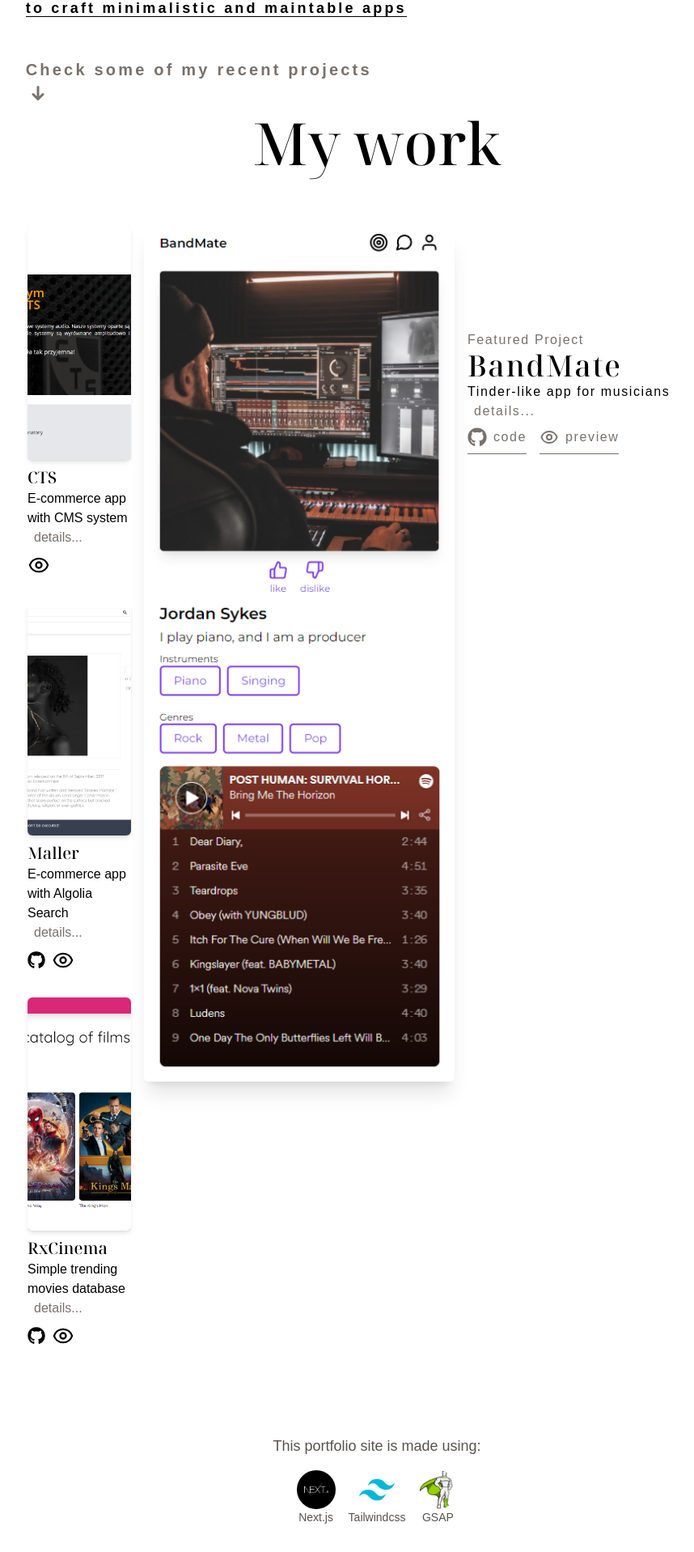
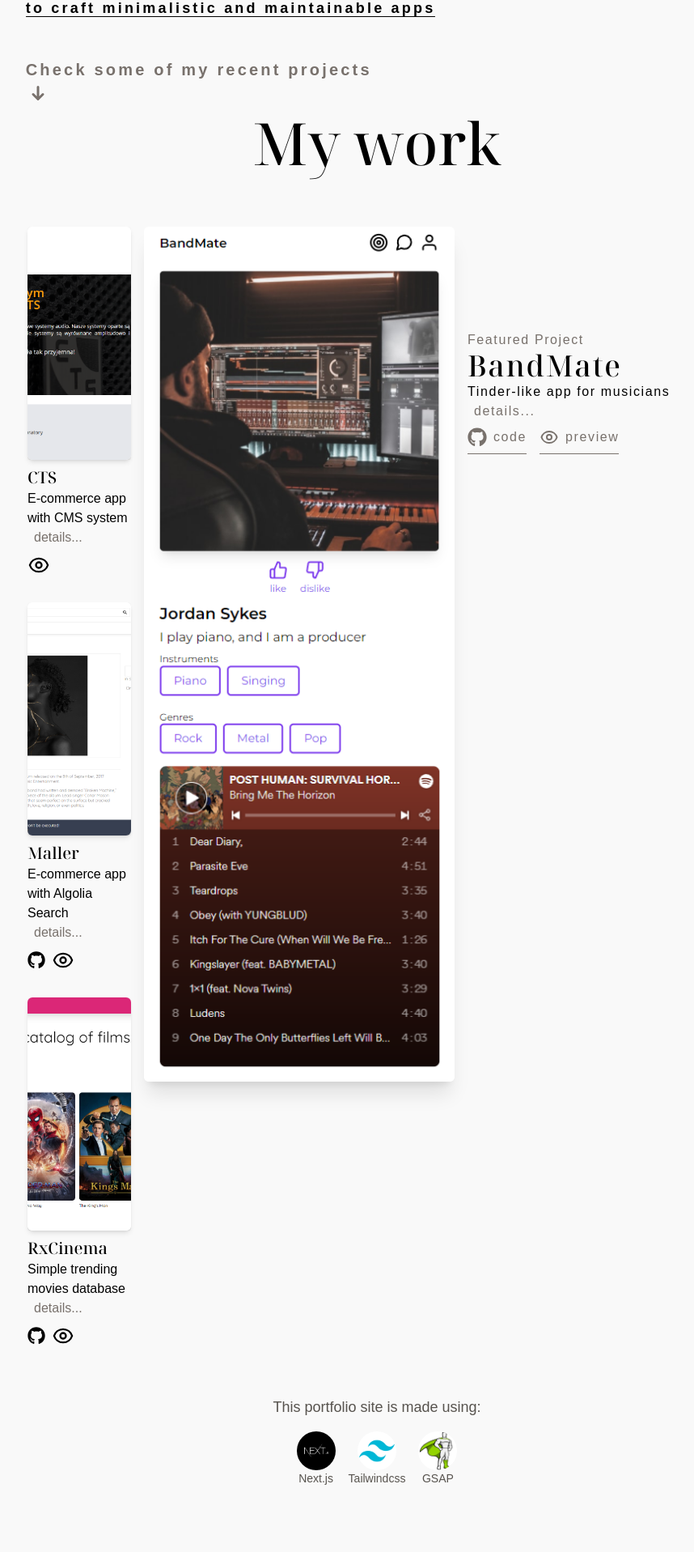
Before and after one commit to krzygrzywygrzy/portfolio, a Next.js app: page / in a window 1280 px wide. Shown: the part 880-2797 px from the top of the page at 81% size, without its empty margins (174-1032 px from the left). Built offline with nearby package versions, Linux system fonts and the light colour scheme.

Commit message:
spell checks

```diff
--- a/components/lyout/Welcome.js
+++ b/components/lyout/Welcome.js
@@ -48,7 +48,7 @@
               I use React <span>(and sometimes Flutter)</span>
             </p>
             <p className="border-b inline  border-black">
-              to craft minimalistic and maintable apps
+              to craft minimalistic and maintainable apps
             </p>
           </div>
         </div>
--- a/components/projects/ThisPortoflio.js
+++ b/components/projects/ThisPortoflio.js
@@ -3,7 +3,7 @@
 
 const ThisPortoflio = () => {
   return (
-    <div className="w-full flex flex-col items-center mt-12 text-stone-600">
+    <div className="w-full flex flex-col items-center text-stone-600">
       <div className="text-lg">This portfolio site is made using:</div>
       <div className="mt-4 flex gap-4">
         <TechIcon
--- a/pages/bandmate.js
+++ b/pages/bandmate.js
@@ -71,7 +71,7 @@
                 You can decide using criteria like:{" "}
                 <span className="text-stone-700 font-semibold">
                   instruments, prefered genres and even music that person
-                  lestens to!
+                  listens to!
                 </span>
               </p>
             </div>
@@ -99,7 +99,7 @@
               App would be useless if you were not able to connect with other
               musicians... so you can use{" "}
               <span className="text-stone-700 font-semibold">
-                built in chat!
+                built-in chat!
               </span>
             </p>
           </div>
--- a/pages/maller.js
+++ b/pages/maller.js
@@ -64,7 +64,7 @@
           </header>
           <br />
           <p className="section-paragraph">
-            You can find everything you want easly, thanks to{" "}
+            You can find everything you want easliy, thanks to{" "}
             <span className="text-stone-700 font-semibold">
               Algolia AI based search!
             </span>
@@ -94,7 +94,7 @@
               </div>
             </header>
             <p>
-              App uses Firebase Auth to authenticate users. Due to this solition
+              App uses Firebase Auth to authenticate users. Due to this solution
               you can check history of your orders!
             </p>
           </div>
--- a/pages/rxcinema.js
+++ b/pages/rxcinema.js
@@ -68,7 +68,7 @@
           <header className="section-title">Check out trending films</header>
           <br />
           <p className="section-paragraph">
-            Everything thants to{" "}
+            Everything thanks to{" "}
             <a
               rel="noreferrer"
               target="_blank"
--- a/styles/globals.css
+++ b/styles/globals.css
@@ -8,6 +8,7 @@
   padding: 0;
   margin: 0;
   font-family: "Poppins", sans-serif;
+  background: #f9f9f9;
 }
 
 a {
```
